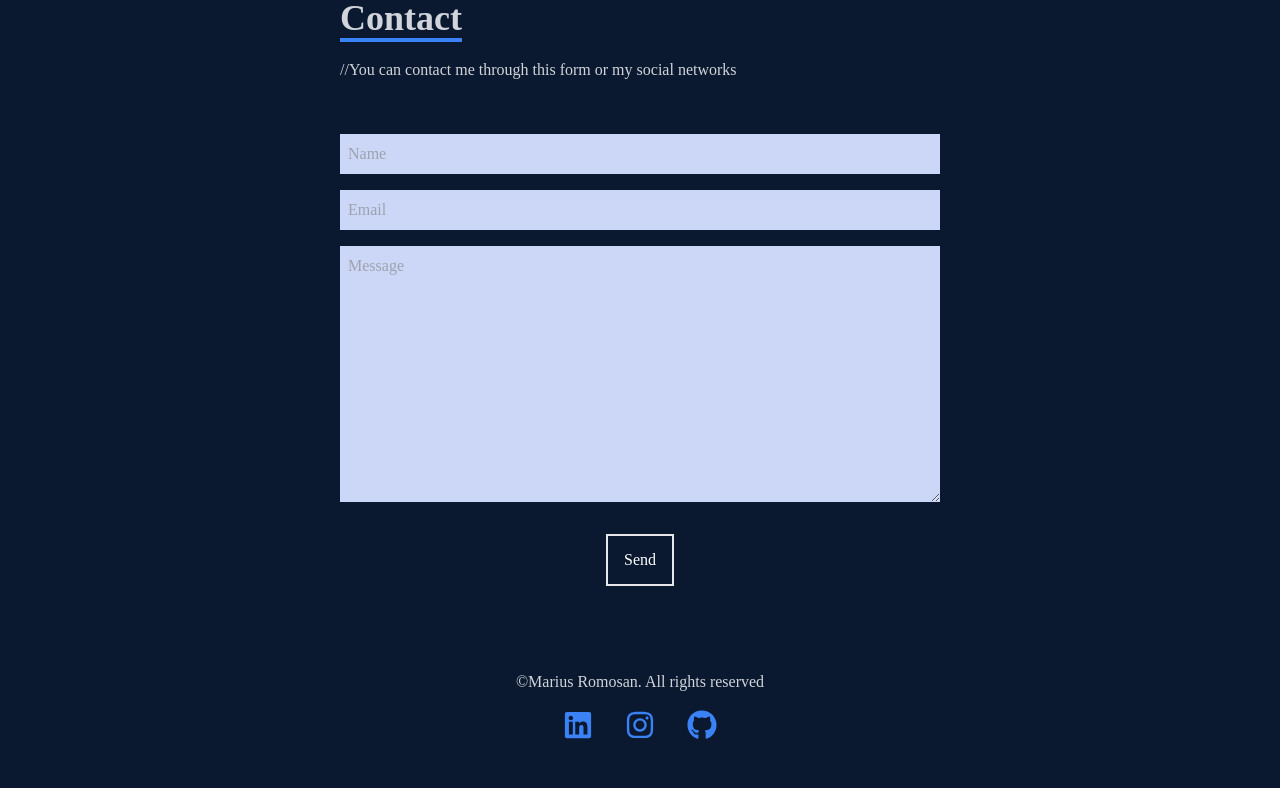
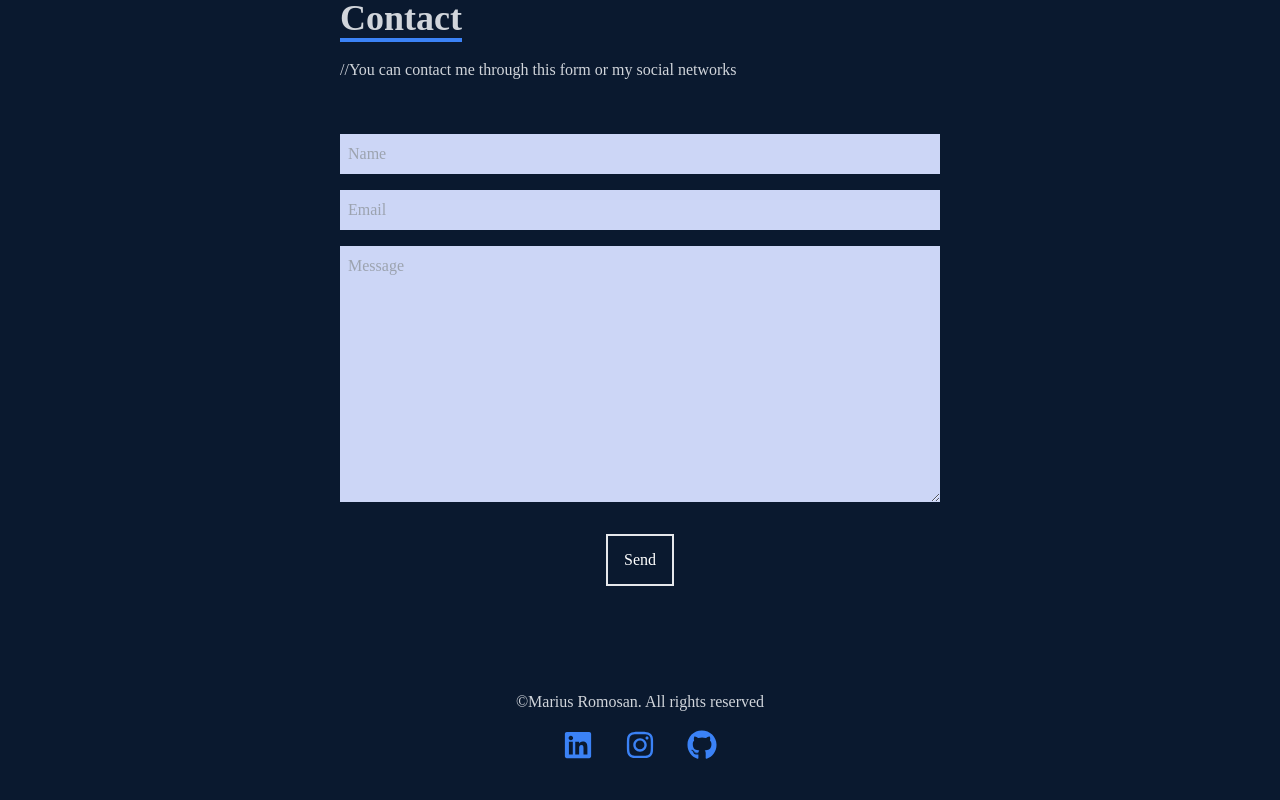
Before and after one commit to Mariusrfx/portfolio-reactjs, a React (Create React App) app: page / in a window 1280 px wide. Shown: the part 2992-3792 px from the top of the page. Built offline with nearby package versions, Linux system fonts and the light colour scheme.

Commit message:
v1.4.5.1 fixed footer

```diff
--- a/src/components/Footer.jsx
+++ b/src/components/Footer.jsx
@@ -5,7 +5,7 @@ import { FaLinkedin,FaInstagram,FaGithub } from "react-icons/fa";
 function Footer() {
     const {t}=useTranslation();
   return (
-    <div className="bg-[#0a192f] pb-12 pt-5">
+    <div className="bg-[#0a192f] pb-10 pt-10">
       {" "}
       <div className="w-full h-full text-center text-gray-300  flex justify-center items-center p-4">
         <p>{t('footdesc')}</p>
```
